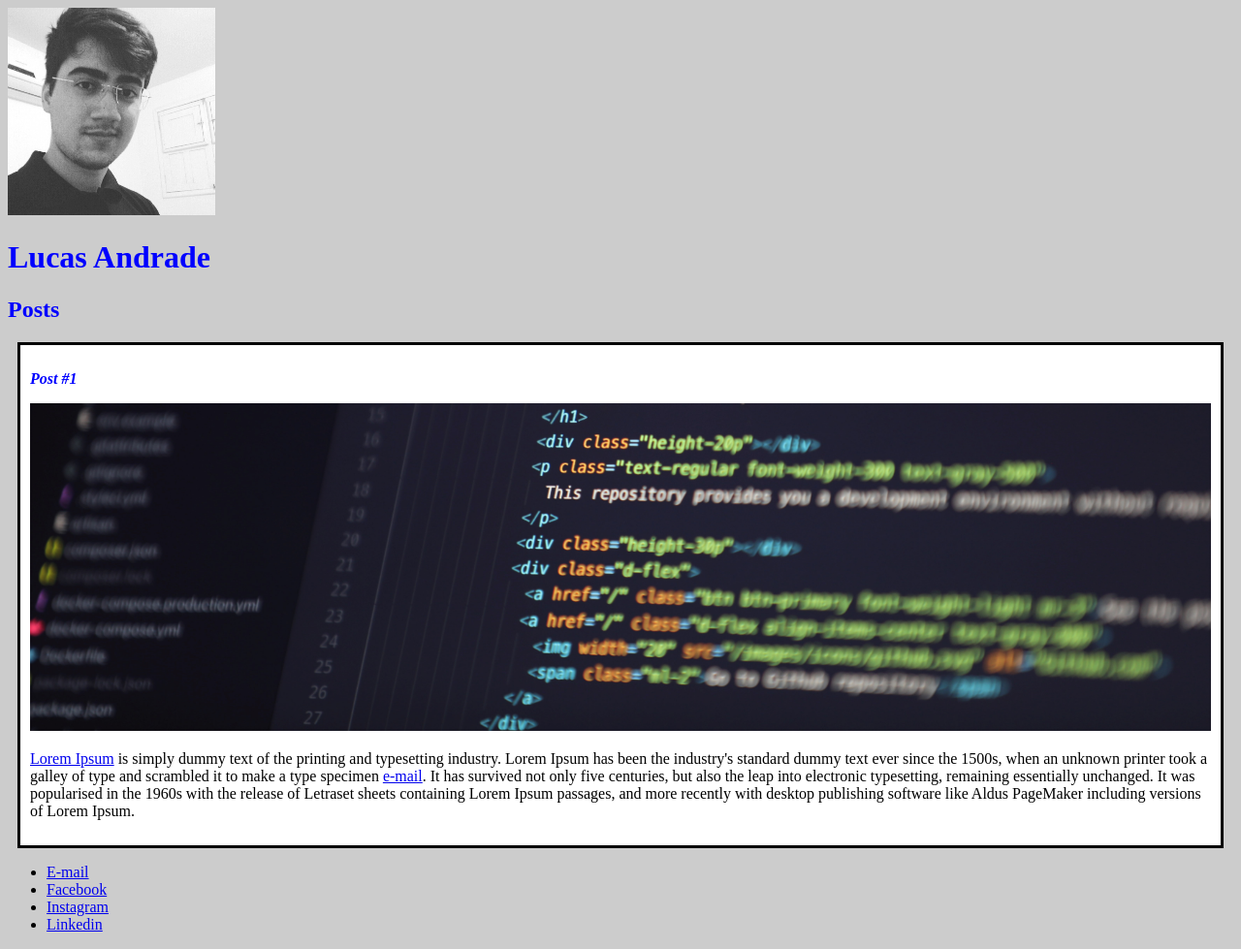
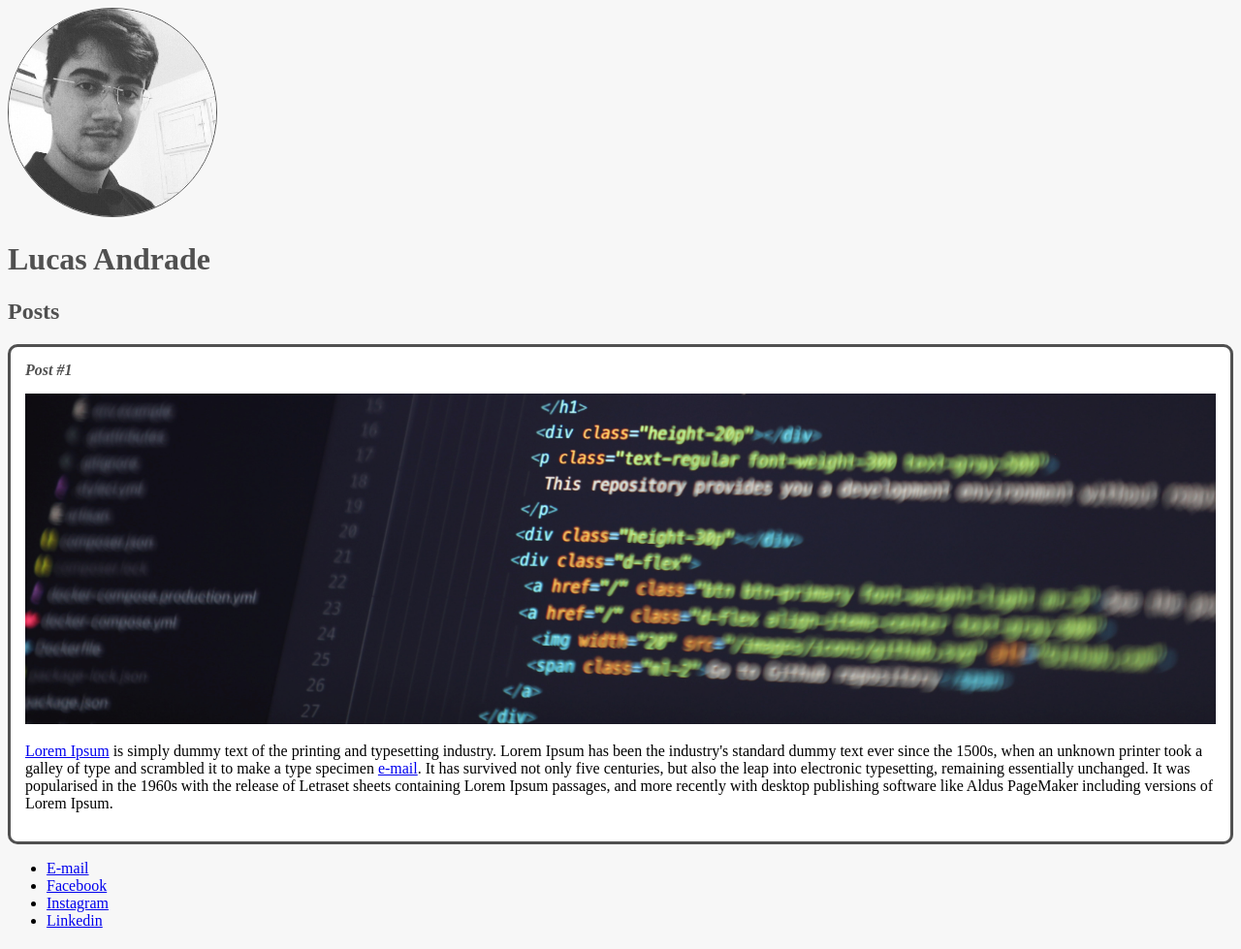
Before and after one commit to lucasandradear/dio-curso-introducao-a-criacao-de-websites-com-html5-css3, a plain HTML site: page pagina/index.html in a window 1280 px wide. Shown: the whole page at 97% size. Drawn offline with Linux system fonts and the light colour scheme.

Commit message:
altera estilo

```diff
--- a/pagina/index.html
+++ b/pagina/index.html
@@ -12,7 +12,7 @@
   <body>
     <!-- Esse header representa o cabeçalho da página -->
     <header>
-      <img src="imagens/perfil.png" alt="Foto de Lucas Andrade">
+      <img src="imagens/perfil.png" alt="Foto de Lucas Andrade" class="photo">
       <h1 id="title">Lucas Andrade</h1>
     </header>
     <!-- Essa representa uma seção para posts -->
@@ -26,9 +26,9 @@
         <!-- Aqui representa o header do conteúdo -->
         <header>
           <h3 class="post-title">Post #1</h3>
-          <img src="imagens/mohammad-rahmani-oXlXu2qukGE-unsplash.jpg" alt="Código HTML" style="width: 100%">
+          <img src="imagens/mohammad-rahmani-oXlXu2qukGE-unsplash.jpg" alt="Código HTML" style="width: 100%" class="post-image">
         </header>
-        <p>
+        <p class="post-content">
           <a href="https://lipsum.com/" target="_blank" title="Site gerador de texto">Lorem Ipsum</a> is simply dummy text of the printing and typesetting industry. Lorem Ipsum has been the industry's standard dummy text ever since the 1500s, when an unknown printer took a galley of type and scrambled it to make a type specimen <a href="mailto:loremipsum@mail.com" title="E-mail">e-mail</a>. It has survived not only five centuries, but also the leap into electronic typesetting, remaining essentially unchanged. It was popularised in the 1960s with the release of Letraset sheets containing Lorem Ipsum passages, and more recently with desktop publishing software like Aldus PageMaker including versions of Lorem Ipsum.
         </p>
       </article>
--- a/pagina/style.css
+++ b/pagina/style.css
@@ -1,19 +1,37 @@
 body {
-  background-color: #ccc;
+  background-color: #f7f7f7;
+}
+
+.photo {
+  border: 1px solid #505050;
+  border-radius: 50%;
 }
 
 #title, .subtitle, .post-title {
-  color: blue;
+  color: #505050;
 }
 
 .post-title {
   font-size: 16px;
   font-style: italic;
+  margin: 0;
+  margin-bottom: 15px;
 }
 
 .post {
   background-color: #fff;
-  padding: 10px;
-  border: 3px solid #000;
-  margin: 10px;
+  padding: 15px;
+  border: 3px solid #505050;
+  margin-bottom: 15px;
+  border-radius: 10px;
 }
+
+.post-content {
+  margin: 0;
+  margin-bottom: 15px;
+}
+
+.post-image {
+  margin: 0;
+  margin-bottom: 15px;
+}
```
